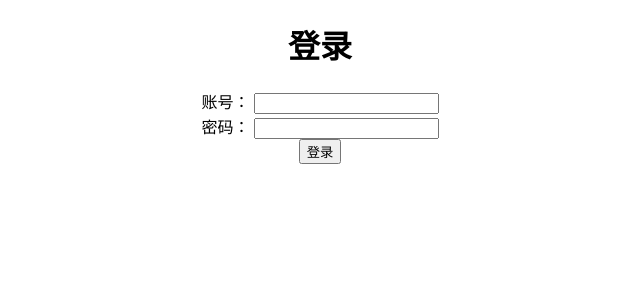
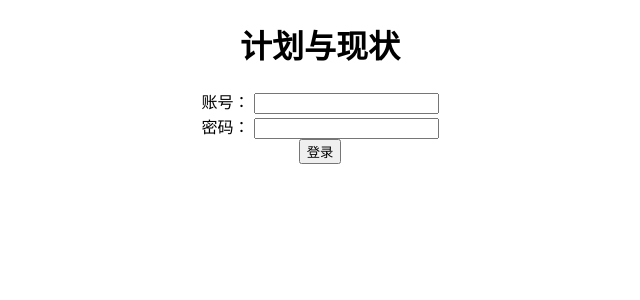
Before and after one commit to plannowfun/plannow, a SvelteKit app: page /login in a window 1280 px wide. Shown: the top 300 px of the page, without its empty margins (320-960 px from the left). Built offline with nearby package versions, Linux system fonts and the light colour scheme.

Commit message:
测试webhooks2

```diff
--- a/src/routes/login/+page.svelte
+++ b/src/routes/login/+page.svelte
@@ -1,4 +1,4 @@
-<h1>登录</h1>
+<h1>计划与现状</h1>
 
 <form class="pure-form" method="POST">
 	<label> 账号： <input type="tel" name="phone" required /> </label>
```
